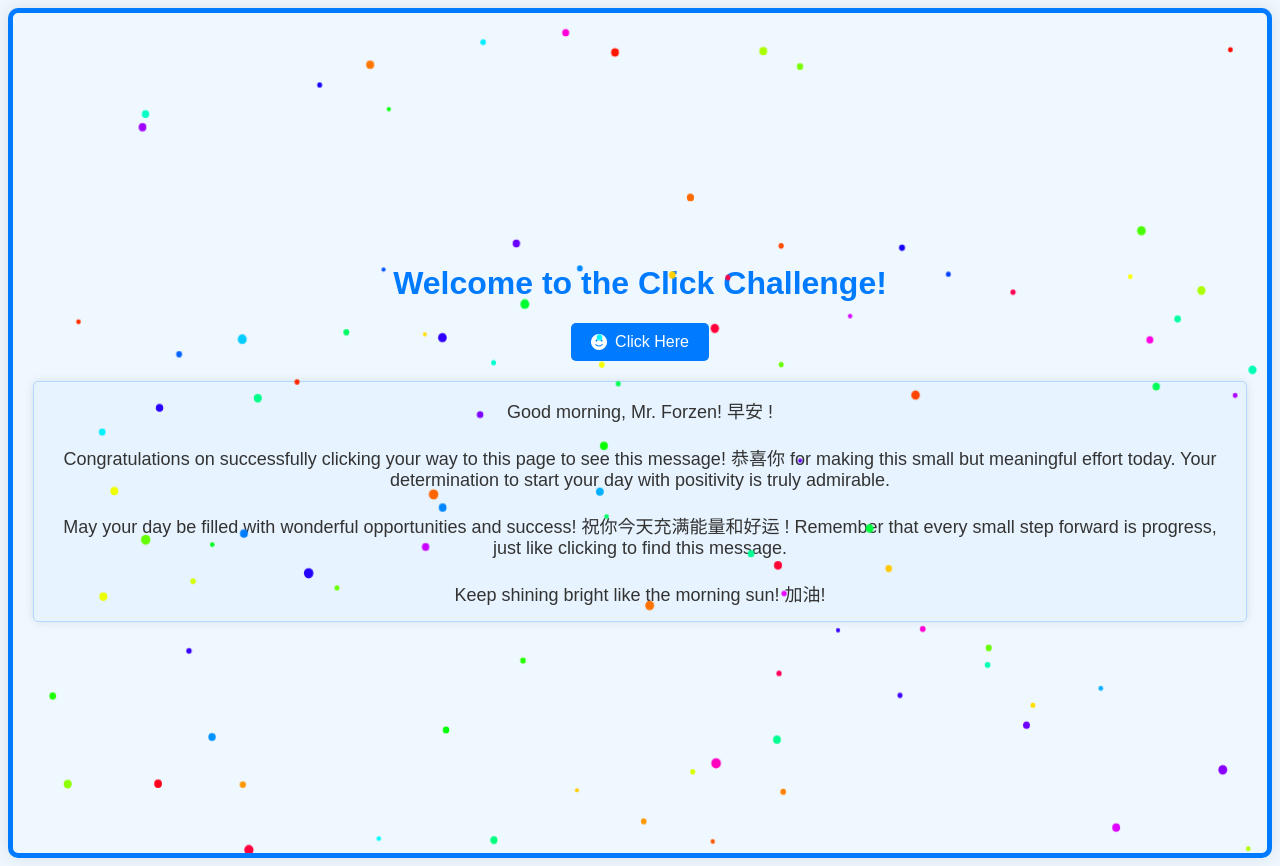
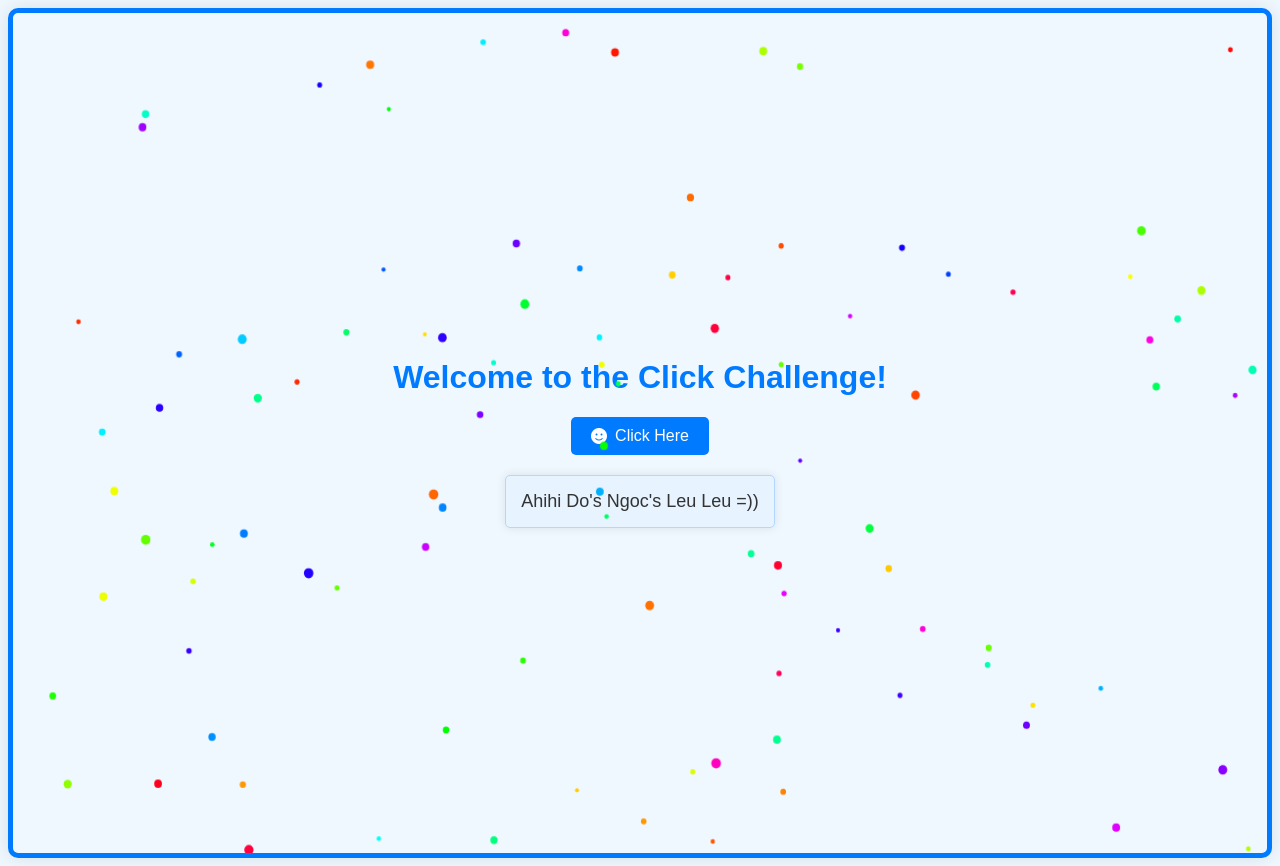
Before and after one commit to HelgaNg25/sillythings, a plain HTML site: page index.html in a window 1280 px wide. Both pictures are taken after a click on the button "Click Here". Drawn offline with Linux system fonts and the light colour scheme.

Commit message:
index.html

```diff
--- a/index.html
+++ b/index.html
@@ -47,11 +47,11 @@
         }
 
         .custom-button i {
-            margin-right: 8px; /* Khoảng cách giữa biểu tượng và văn bản */
+            margin-right: 8px;
         }
 
         .message {
-            display: none; /* Ẩn thông điệp ban đầu */
+            display: none;
             margin-top: 20px;
             font-size: 18px;
             color: #333;
@@ -68,7 +68,7 @@
             left: 0;
             width: 100%;
             height: 100%;
-            pointer-events: none; /* Không cho phép tương tác với canvas */
+            pointer-events: none;
         }
     </style>
 </head>
@@ -79,17 +79,16 @@
         <i class="fas fa-smile"></i> Click Here
     </button>
     <div class="message" id="message">
-        Good morning, Mr. Forzen! 早安 ! <br><br>
-        Congratulations on successfully clicking your way to this page to see this message! 恭喜你 for making this small but meaningful effort today. Your determination to start your day with positivity is truly admirable.<br><br>
-        May your day be filled with wonderful opportunities and success! 祝你今天充满能量和好运 ! Remember that every small step forward is progress, just like clicking to find this message.<br><br>
-        Keep shining bright like the morning sun! 加油!
+        Ahihi
+        Do's Ngoc's
+        Leu Leu =))
     </div>
     <canvas id="fireworksCanvas"></canvas>
 
     <script>
         function handleClick() {
-            document.getElementById('message').style.display = 'block'; // Hiển thị thông điệp
-            createFireworks(); // Tạo hiệu ứng pháo hoa
+            document.getElementById('message').style.display = 'block';
+            createFireworks();
         }
 
         function createFireworks() {
@@ -98,7 +97,7 @@
             canvas.width = window.innerWidth;
             canvas.height = window.innerHeight;
 
-            // Tạo hiệu ứng pháo hoa
+
             for (let i = 0; i < 100; i++) {
                 const x = Math.random() * canvas.width;
                 const y = Math.random() * canvas.height;
```
